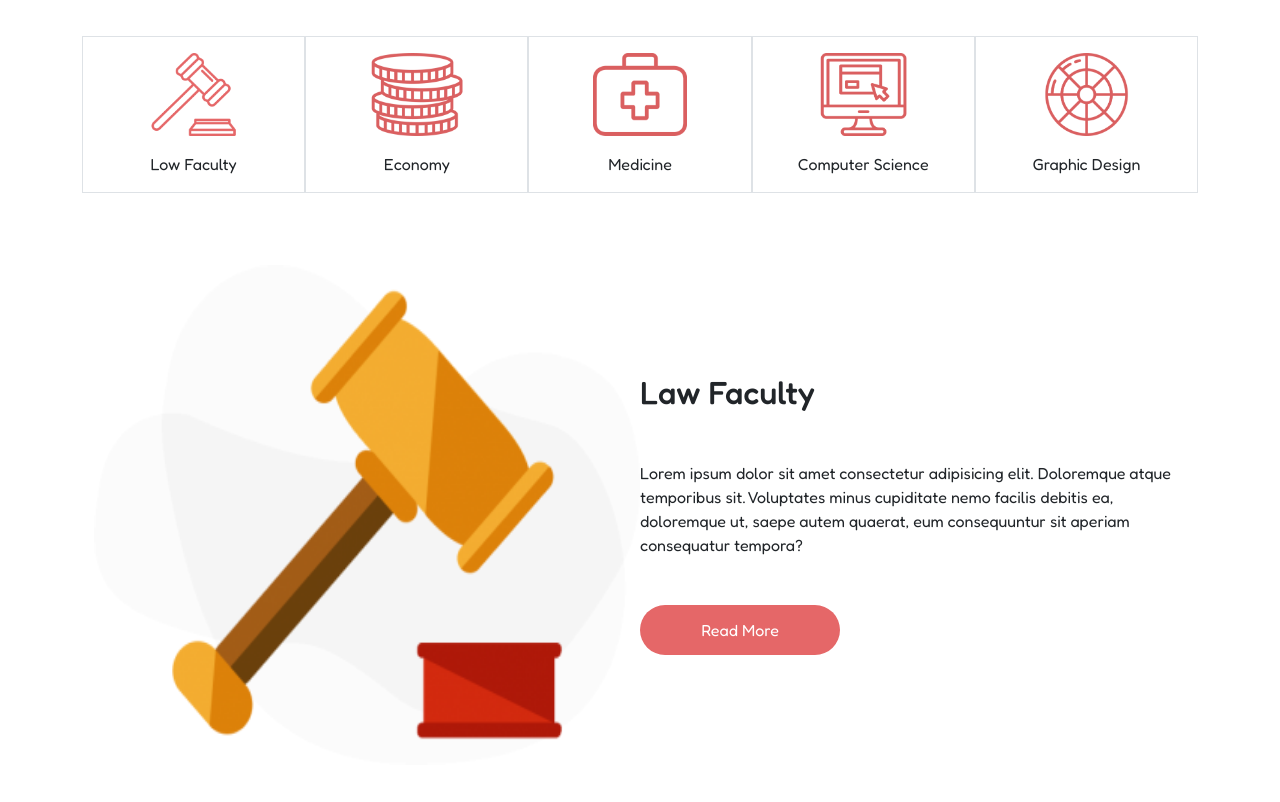
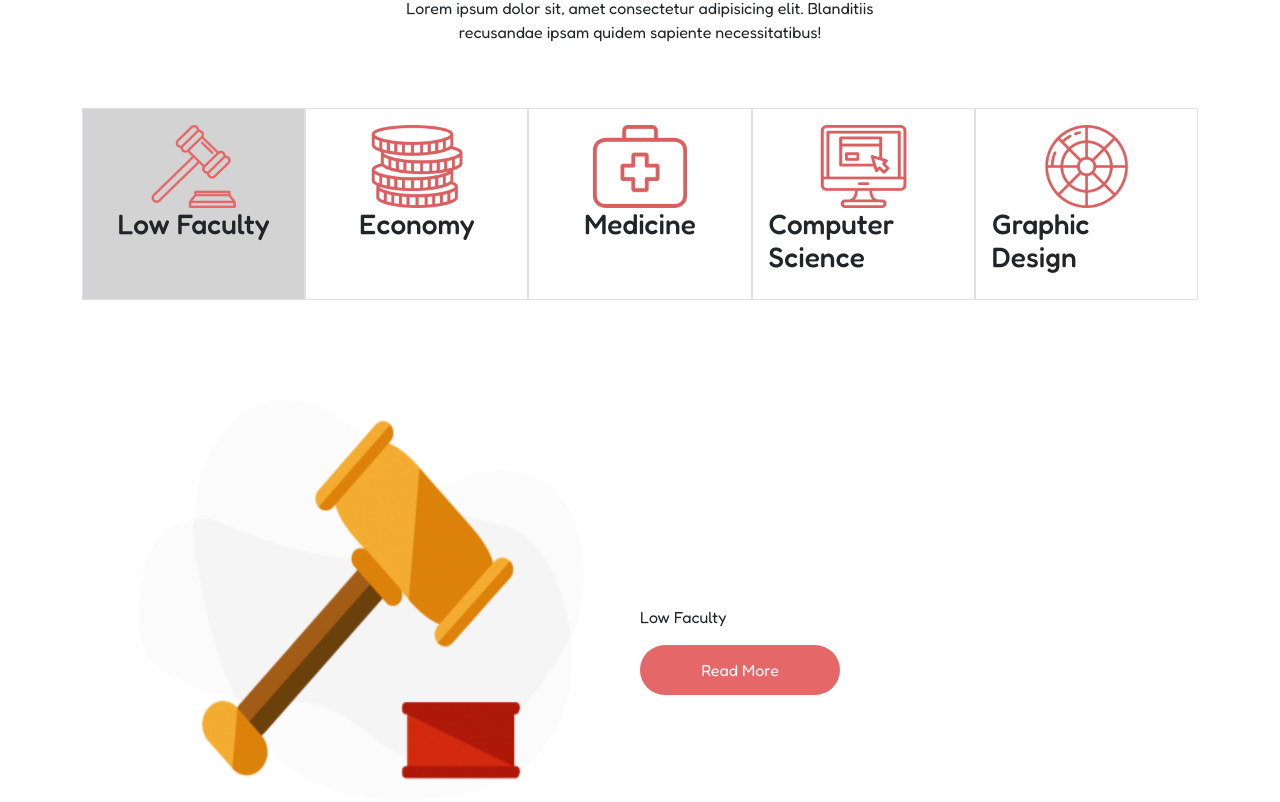
Before and after one commit to MathiasChirivi/proj-html-vuejs, a Vue app: page / in a window 1280 px wide. Shown: the part 1298-2100 px from the top of the page. Built offline with nearby package versions, Linux system fonts and the light colour scheme.

Commit message:
add function for change image

```diff
--- a/src/components/AppSection1.vue
+++ b/src/components/AppSection1.vue
@@ -2,38 +2,54 @@
 import { Main } from '../data/store'
 export default {
     name: "AppSection1",
+    data() {
+        return {
+            clickedImage: 0,
+        }
+    },
     computed: {
         imagePath() {
             return Main.imagePath;
+        }
+    },
+    methods: {
+        showImage(index) {
+            this.clickedImage = index;
+            for (let i = 0; i < this.imagePath.length; i++) {
+                if (i == index) {
+                    this.imagePath[i].display = 'active';
+                }
+                else {
+                    this.imagePath[i].display = 'none';
+                }
+            }
+            console.log("img ", this.imagePath[index].imgPath)
         }
     }
 }
 </script>
 
 <template>
-    <div class=" container containerMain d-flex flex-column align-items-center marginContainer">
+    <div class="mt-5 container containerMain d-flex flex-column align-items-center marginContainer">
         <h2 class="mb-2">Faculties available at EduPrime</h2>
         <p class="text-center textSecondary">Lorem ipsum dolor sit, amet consectetur adipisicing elit. Blanditiis recusandae
             ipsam quidem sapiente necessitatibus!</p>
-        <ul class="list-unstyled d-flex justify-content-center mt-4 mb-5 ">
-            <li class="p-3 d-flex flex-column align-items-center border" v-for="item in imagePath" :key="item.text">
-                <img class="mb-3" :src="item.imgPath" :alt="item.text">
-                <span class="text-center">{{ item.text }}</span>
-            </li>
-        </ul>
-        <div class="container containerMain d-flex mt-4">
-            <div class="left d-flex justify-content-center">
-                <img src="../assets/img/Gavel-Illustration-e1556884768193.png" alt="">
+        <div class="list-unstyled d-flex justify-content-center mt-5">
+            <div v-for="(item, index) in imagePath" class="p-3 d-flex flex-column align-items-center border"
+                :class="item.display" @click="showImage(index)">
+                <img class="imgPath" :src="item.imgPath">
+                <h3>{{ item.text }}</h3>
+                <i v-if="item.display == 'active'" class="fas fa-sort-down fa-3x"></i>
             </div>
-            <div class="right d-flex flex-column justify-content-center">
-                <h2 class="mb-5">Law Faculty</h2>
-                <p class="mb-5">Lorem ipsum dolor sit amet consectetur adipisicing elit. Doloremque atque temporibus sit.
-                    Voluptates
-                    minus
-                    cupiditate nemo facilis debitis ea, doloremque ut, saepe autem quaerat, eum consequuntur sit aperiam
-                    consequatur tempora?</p>
-                <button class=" buttonMain text-white">Read More</button>
-            </div>
+        </div>
+    </div>
+    <div class="container containerMain d-flex mt-1">
+        <div class="left d-flex justify-content-center">
+            <img :src="imagePath[clickedImage].imgPathBig">
+        </div>
+        <div class="right marginContainerBottom d-flex flex-column justify-content-center">
+            <p>{{ imagePath[clickedImage].text }}</p>
+            <button class=" buttonMain text-white">Read More</button>
         </div>
     </div>
 </template>
@@ -44,14 +60,18 @@ export default {
 }
 
 .marginContainer {
-    margin-bottom: 220px;
+    margin-bottom: 100px;
+}
+
+.marginContainerBottom {
+    margin-bottom: 200px;
 }
 
 .textSecondary {
     width: 500px;
 }
 
-li img {
+.imgPath {
     width: 50%;
 }
 
@@ -61,7 +81,8 @@ li img {
 }
 
 .left img {
-    width: 100%;
+    height: 80%;
+    width: 80%;
 }
 
 .buttonMain {
@@ -76,4 +97,8 @@ li img {
     width: calc(100% / 2);
     height: 500px;
 }
+
+.active {
+    background-color: lightgrey;
+}
 </style>
--- a/src/data/store.js
+++ b/src/data/store.js
@@ -43,24 +43,34 @@ export const headerLink = reactive({
 export const Main = reactive({
     imagePath: [
         {
+            imgPathBig: "../src/assets/img/Gavel-Illustration-e1556884768193.png",
             imgPath: "../src/assets/img/Gavel-v2.png",
             text: "Low Faculty",
+            display: 'active'
         },
         {
+            imgPathBig: "../src/assets/img/Economy.png",
             imgPath: "../src/assets/img/Coins-tabs-v2.png",
             text: "Economy",
+            display: 'none'
         },
         {
+            imgPathBig: "../src/assets/img/Medicine.png",
             imgPath: "../src/assets/img/Medicine-tabs-v2.png",
             text: "Medicine",
+            display: 'none'
         },
         {
+            imgPathBig: "../src/assets/img/Computer-Science.png",
             imgPath: "../src/assets/img/Computer-tabs-v2.png",
             text: "Computer Science",
+            display: 'none'
         },
         {
+            imgPathBig: "../src/assets/img/Gavel-Illustration-e1556884768193.png",
             imgPath: "../src/assets/img/Palette-tabs-v2.png",
             text: "Graphic Design",
+            display: 'none'
         }
     ]
 })
```
